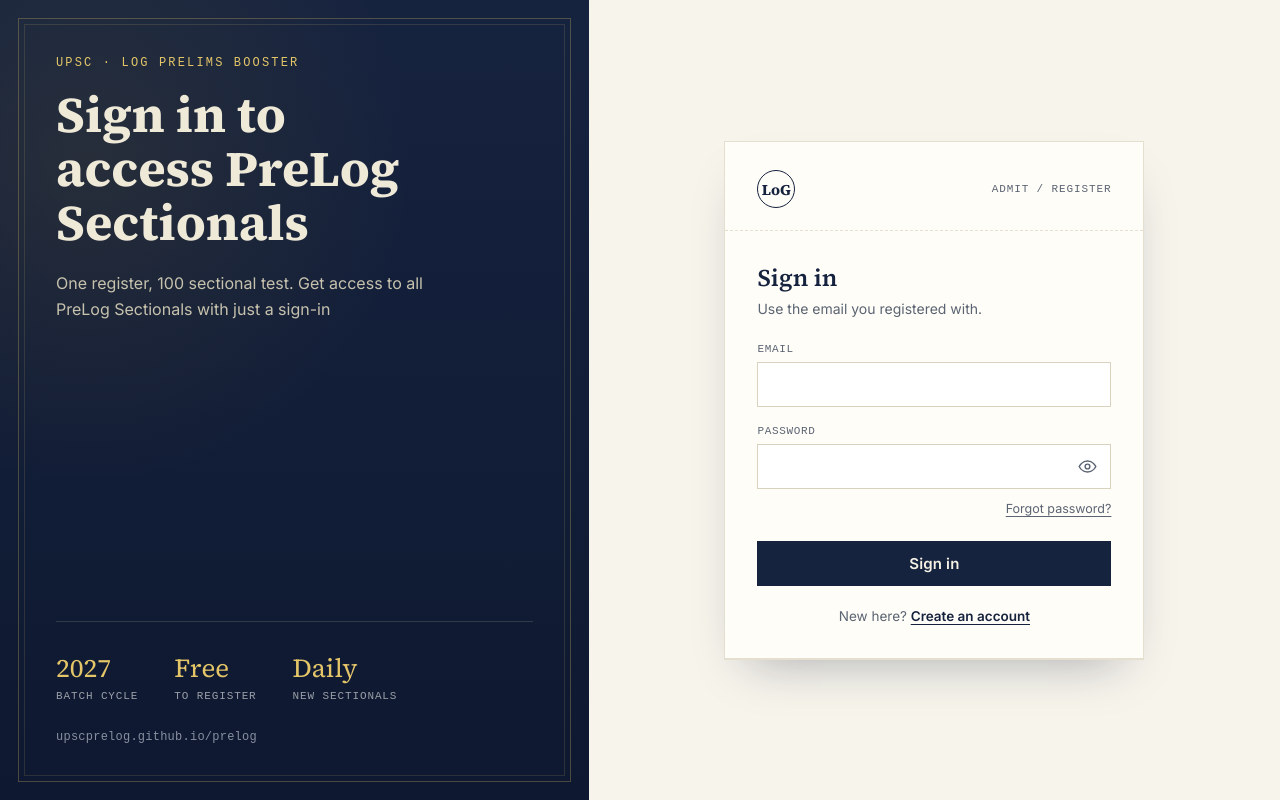
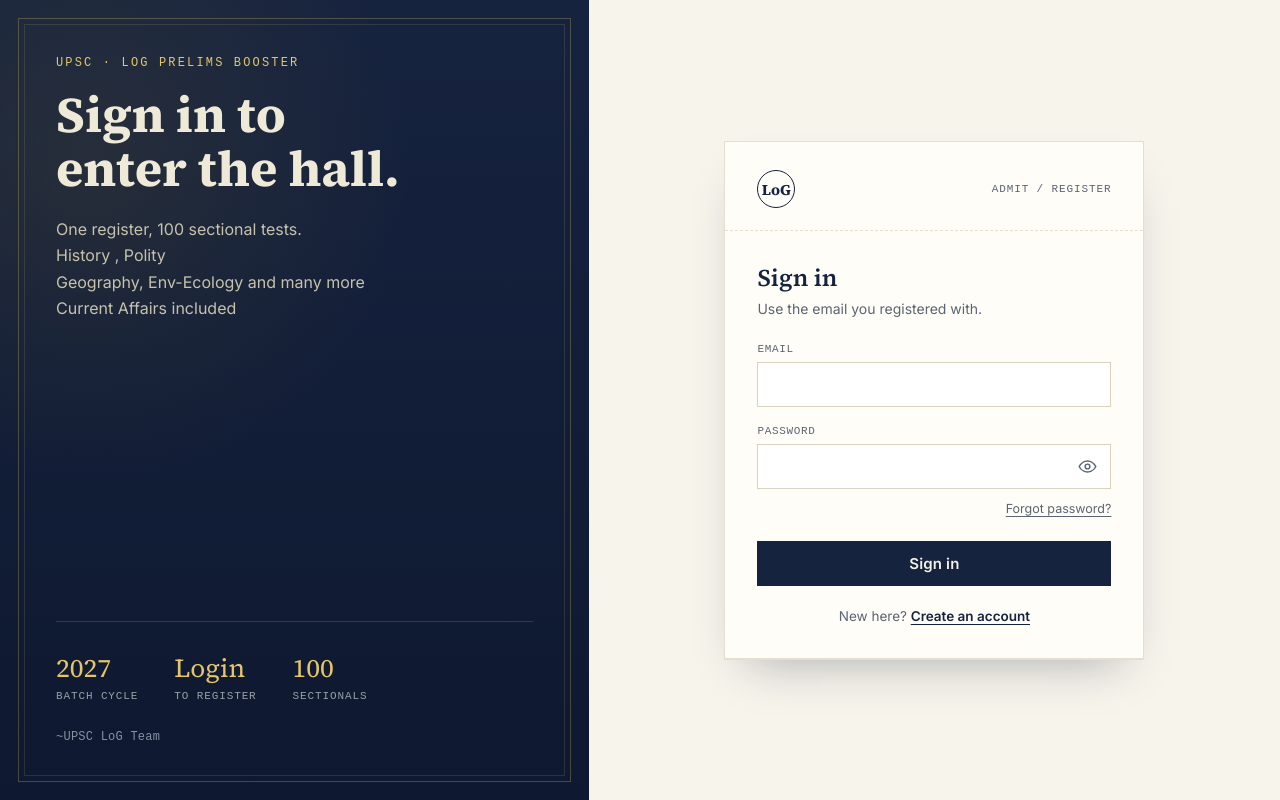
Before and after one commit to upscprelog/prelog, a plain HTML site: page index.html in a window 1280 px wide. Drawn offline with Linux system fonts and the light colour scheme; no server answers; a web font is replaced by a local one.

Commit message:
Add files via upload

```diff
--- a/index.html
+++ b/index.html
@@ -327,8 +327,8 @@
   <section class="brand">
     <div>
       <div class="eyebrow">UPSC · LoG Prelims Booster</div>
-      <h1>Sign in to<br/>access PreLog Sectionals</h1>
-      <p class="lede">One register, 100 sectional test. Get access to all PreLog Sectionals with just a sign-in</p>
+      <h1>Sign in to<br/>enter the hall.</h1>
+      <p class="lede">One register, 100 sectional tests.<br>History , Polity<br>Geography, Env-Ecology and many more<br>Current Affairs included <p>
     </div>
     <div>
       <div class="stat-row">
@@ -337,15 +337,15 @@
           <div class="label">Batch cycle</div>
         </div>
         <div class="stat">
-          <div class="num">Free</div>
+          <div class="num">Login</div>
           <div class="label">To register</div>
         </div>
         <div class="stat">
-          <div class="num">Daily</div>
-          <div class="label">New sectionals</div>
+          <div class="num">100</div>
+          <div class="label">Sectionals</div>
         </div>
       </div>
-      <div class="brand-footer" style="margin-top:28px;">upscprelog.github.io/prelog</div>
+      <div class="brand-footer" style="margin-top:28px;">~UPSC LoG Team</div>
     </div>
   </section>
 
@@ -438,7 +438,7 @@
   };
 
   // ---- 2. WHERE TO SEND SIGNED-IN USERS ----
-  const REDIRECT_URL  = "https://upscprelog.github.io/prelog/prelog_home.html";
+  const REDIRECT_URL = "https://upscprelog.github.io/prelog/prelog_sectional/prelog_home.html";
   // If you want a dashboard/index page instead, point this there,
   // and let that page list the individual test links.
 
@@ -602,18 +602,13 @@
     return "Something went wrong: " + (err.message || "please try again.");
   }
 
-  // If already signed in, skip the form entirely.
-  // The authReady flag stops this from firing repeatedly during
-  // Firebase's internal token refresh/iframe handshake.
-  let authReady = false;
+  // If already signed in (or just successfully signed in), redirect.
+  // No gating needed here since this page never acts on a null user —
+  // it just leaves the form visible in that case.
   onAuthStateChanged(auth, (user) => {
-    if(authReady) return;
-    authReady = true;
-
     if(user){
       window.location.href = REDIRECT_URL;
     }
-    // if no user, do nothing — just let them see the sign-in form
   });
 </script>
 
```
